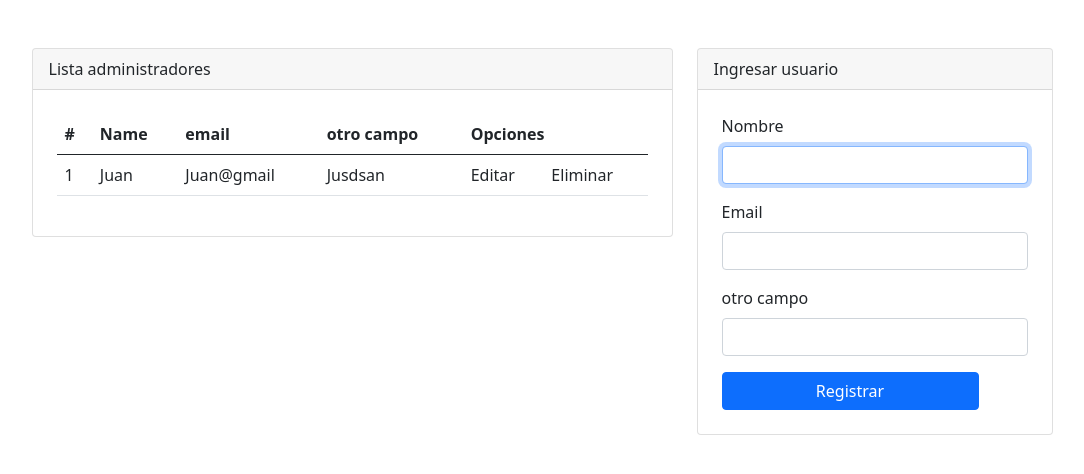
After one commit to ksamueloz/caribbean, a PHP site: page /view/modules/userManager.php in a window 1280 px wide. The commit adds this page. Shown: the top 474 px of the page, without its empty margins (98-1182 px from the left). Run offline with PHP 8.4, Linux system fonts and the light colour scheme; the visitor is signed in with stand-in values (Sample User, id 1).

Commit message:
Docs: vista admin y usuario admin

```diff
--- /dev/null
+++ b/view/modules/userManager.php
@@ -0,0 +1,91 @@
+<?php
+    session_start();
+    require_once "../../model/connection.php";
+    require_once "../../model/login.model.php";
+    require_once "../../controller/login.controller.php";
+
+
+    if(!isset($_SESSION["session"])){
+        header("Location: /caribbean");
+    }
+    else if(isset($_SESSION["session"]) && $_SESSION["role"] == "Administrador") {
+
+?>
+<!DOCTYPE html>
+<html lang="es">
+<head>
+    <meta charset="UTF-8">
+    <meta http-equiv="X-UA-Compatible" content="IE=edge">
+    <meta name="viewport" content="width=device-width, initial-scale=1.0">
+    <!-- Bootstrap Css 5.1 -->
+    <link rel="stylesheet" href="../assets/css/bootstrap.min.css">
+    <!-- Style Css -->
+
+     <!-- Boxicon -->
+     <link href='https://unpkg.com/boxicons@2.0.9/css/boxicons.min.css' rel='stylesheet'>
+
+    <title>Bienvenido Adminitrador</title>
+      <!-- Barra de navegación -->
+</head>
+<body>
+        <div class="container mt-5">
+        <div class="row justify-content-center">
+        <div class=" col-md-7">
+        <div class="card">
+        <div class="card-header">
+         Lista administradores
+        </div>
+
+        <div class="p-4">
+        <table class="table aling-middle">
+        <thead>
+            <tr>
+                <th scope="col">#</th>
+                <th scope="col">Name</th>
+                <th scope="col">email</th>
+                <th scope="col">otro campo</th>
+                <th scope="col" colspan="2">Opciones</th>
+            </tr>
+        </thead>
+        <tbody>
+            <td scope="row">1</td>
+            <td>Juan</td>
+            <td>Juan@gmail</td>
+            <td>Jusdsan</td>
+            <td>Editar</td>
+            <td>Eliminar</td>
+        </tbody>
+        </table>
+        </div>
+
+    </div>
+ </div>
+        <div class=" col-md-4">
+        <div class="card">
+            <div class="card-header">
+                Ingresar usuario
+            </div>
+            <form action="" class="p-4" method="POST" action="">
+            <div class="mb-3">
+            <label class="form-label">Nombre</label>
+            <input type="text" class="form-control" name="txtNombre" autofocus>
+            </div>
+            <div class="mb-3">
+            <label class="form-label">Email</label>
+            <input type="text" class="form-control" name="txtNombre" autofocus>
+            </div>
+            <div class="mb-3">
+            <label class="form-label">otro campo</label>
+            <input type="text" class="form-control" name="txtNombre" autofocus>
+            </div>
+            <div class="d-grid"></div>
+                <input type="hidden" name="oculto" value="1">
+                <input type="subimit" class="btn btn-primary" value="Registrar">
+            </form>
+       </div>
+      </div>
+  </div>
+</div>
+</body>
+</html>
+<?php } else { header("Location: /caribbean"); } ?>
```
Also changed, not shown: view/modules/administrator.php (+58 -2 lines).
